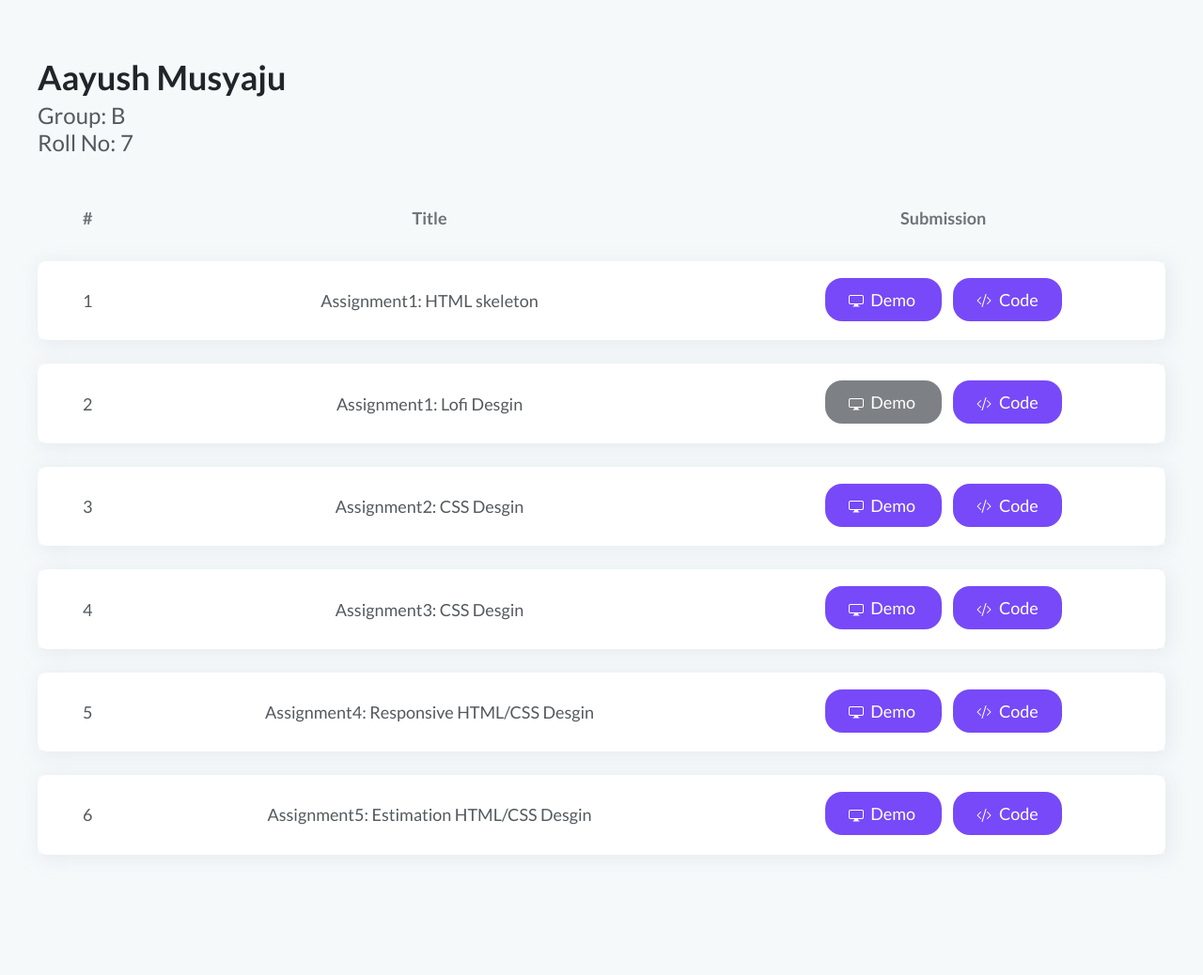
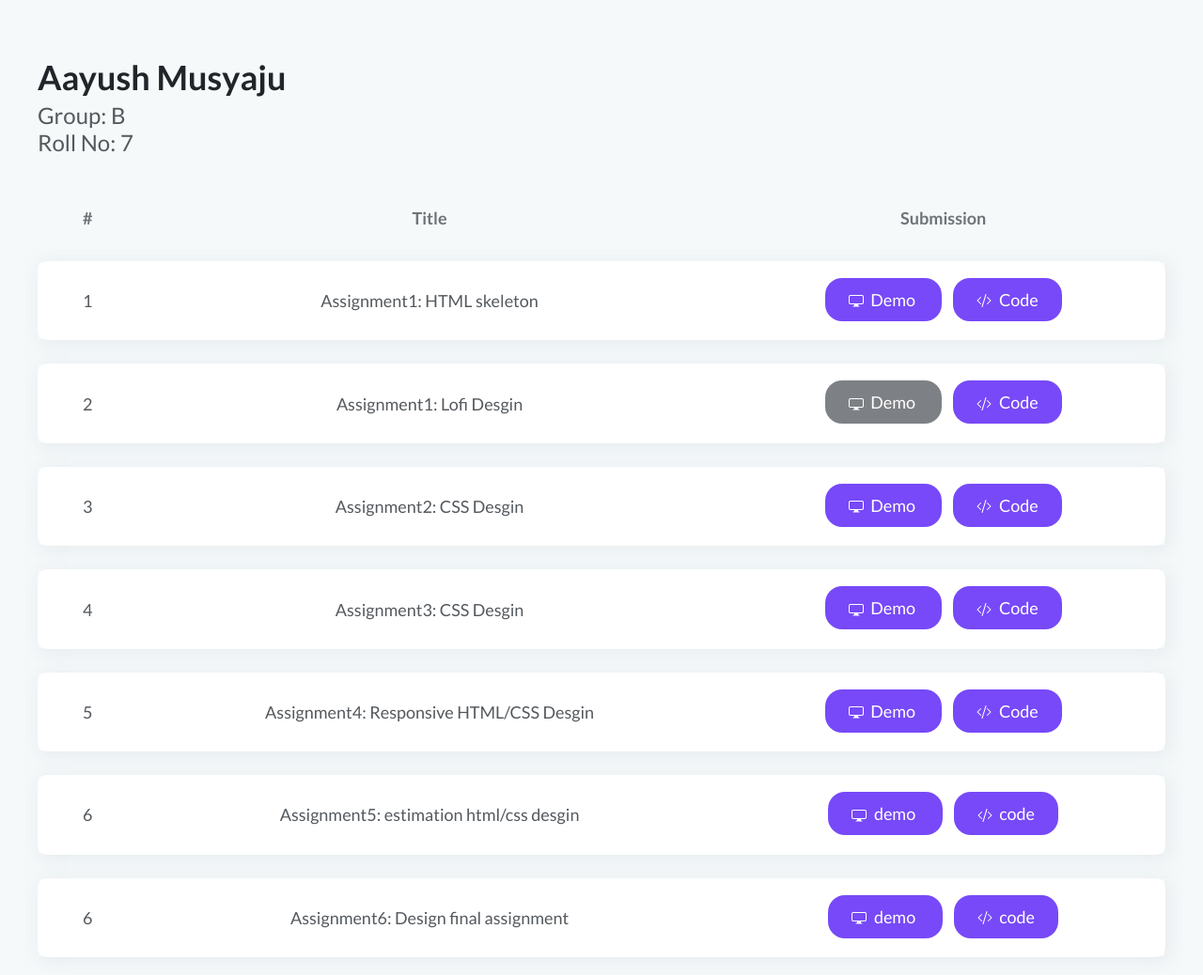
Before and after one commit to siki-aayush/leapfrog-internship, a plain HTML site: page index.html in a window 1280 px wide. Shown: the whole page at 94% size. Before the commit the page ends 935 px from the top, so only its background shows below. Drawn offline with Linux system fonts and the light colour scheme.

Commit message:
adds row in index

```diff
--- a/index.html
+++ b/index.html
@@ -151,7 +151,7 @@
                     <tr class="assignments__table__row">
                         <td class="assignments__table__idx">6</td>
                         <td class="assignments__table__title">
-                            Assignment5: Estimation HTML/CSS Desgin
+                            Assignment5: estimation html/css desgin
                         </td>
 
                         <td class="assignments__table__submission">
@@ -160,14 +160,39 @@
                                 <span class="btn__icon">
                                     <img src="./assests/images/icons/pc.svg" alt="pc icon" />
                                 </span>
-                                Demo
+                                demo
                             </a>
                             <a href="https://github.com/siki-aayush/leapfrog-internship/tree/main/Assignments/Assignment5"
                                 target="_blank" class="btn btn-code">
                                 <span class="btn__icon">
                                     <img src="./assests/images/icons/code.svg" alt="code icon" />
                                 </span>
-                                Code
+                                code
+                            </a>
+                        </td>
+                    </tr>
+
+
+                    <tr class="assignments__table__row">
+                        <td class="assignments__table__idx">6</td>
+                        <td class="assignments__table__title">
+                            Assignment6: Design final assignment
+                        </td>
+
+                        <td class="assignments__table__submission">
+                            <a href="https://siki-aayush.github.io/leapfrog-internship/Assignments/Assignment6/"
+                                target="_blank" class="btn btn-demo">
+                                <span class="btn__icon">
+                                    <img src="./assests/images/icons/pc.svg" alt="pc icon" />
+                                </span>
+                                demo
+                            </a>
+                            <a href="https://github.com/siki-aayush/leapfrog-internship/tree/main/Assignments/Assignment6"
+                                target="_blank" class="btn btn-code">
+                                <span class="btn__icon">
+                                    <img src="./assests/images/icons/code.svg" alt="code icon" />
+                                </span>
+                                code
                             </a>
                         </td>
                     </tr>
```
